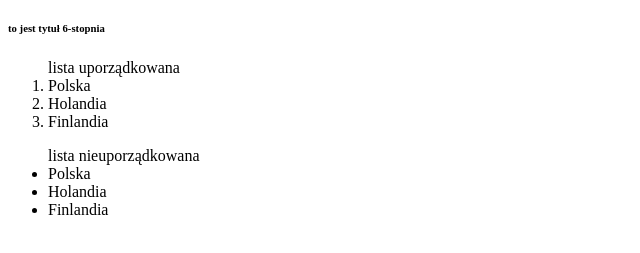
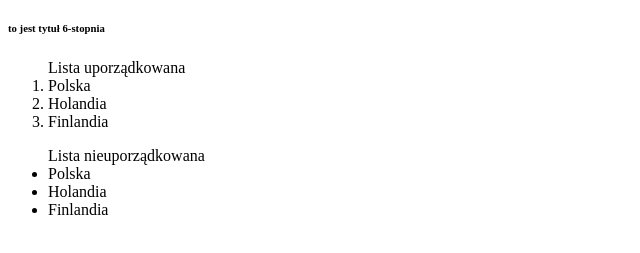
Before and after one commit to marcxvsss/new-repository, a plain HTML site: page index.html in a window 1280 px wide. Shown: the part 255-508 px from the top of the page, 0-640 px from the left. Drawn offline with Linux system fonts and the light colour scheme.

Commit message:
Update index.html

```diff
--- a/index.html
+++ b/index.html
@@ -19,12 +19,12 @@
 		<h6>to jest tytuł 6-stopnia</h6>
 
 
-		<ol>lista uporządkowana
+		<ol> Lista uporządkowana
 		<li>Polska</li>
 			<li>Holandia</li>
 			<li>Finlandia</li>
 		</ol>
-		<ul>lista nieuporządkowana
+		<ul> Lista nieuporządkowana
 		<li>Polska</li>
 		<li>Holandia</li>
 		<li>Finlandia</li>
```
